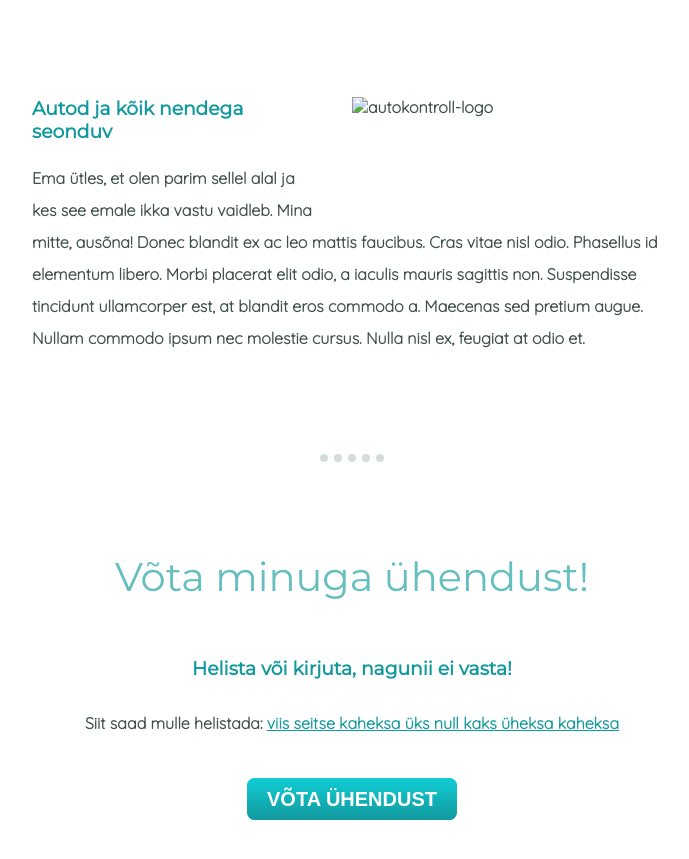
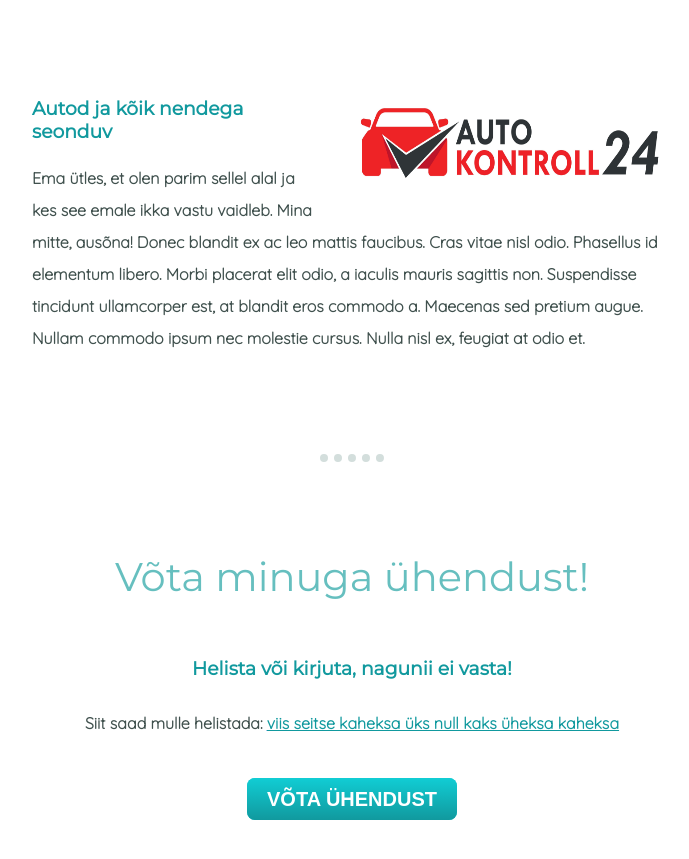
Before and after one commit to taanieljatsa/TaanielCSS, a plain HTML site: page index.html in a window 1280 px wide. Shown: the part 1721-2580 px from the top of the page, without its empty margins (288-977 px from the left). Drawn offline with Linux system fonts and the light colour scheme.

Commit message:
Update index.html

```diff
--- a/index.html
+++ b/index.html
@@ -41,7 +41,7 @@
       </div>
 
       <div class="skill-row">
-        <img class="autokontroll-logo" src="Images/autokontroll-logo.jpg" alt="autokontroll-logo">
+        <img class="autokontroll-logo" src="autokontroll-logo.jpg" alt="autokontroll-logo">
         <h3>Autod ja kõik nendega seonduv</h3>
         <p>Ema ütles, et olen parim sellel alal ja kes see emale ikka vastu vaidleb. Mina mitte, ausõna! Donec blandit ex ac leo mattis faucibus. Cras vitae nisl odio. Phasellus id elementum libero. Morbi placerat elit odio, a iaculis mauris sagittis non. Suspendisse tincidunt ullamcorper est, at blandit eros commodo a. Maecenas sed pretium augue. Nullam commodo ipsum nec molestie cursus. Nulla nisl ex, feugiat at odio et.</p>
       </div>
```
